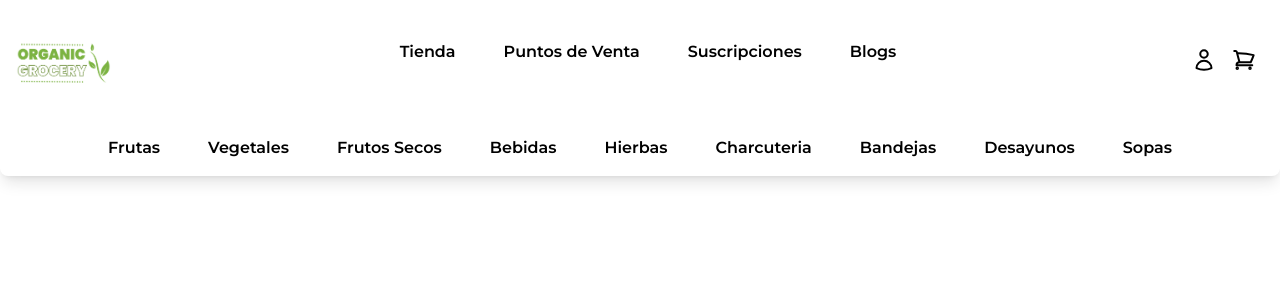
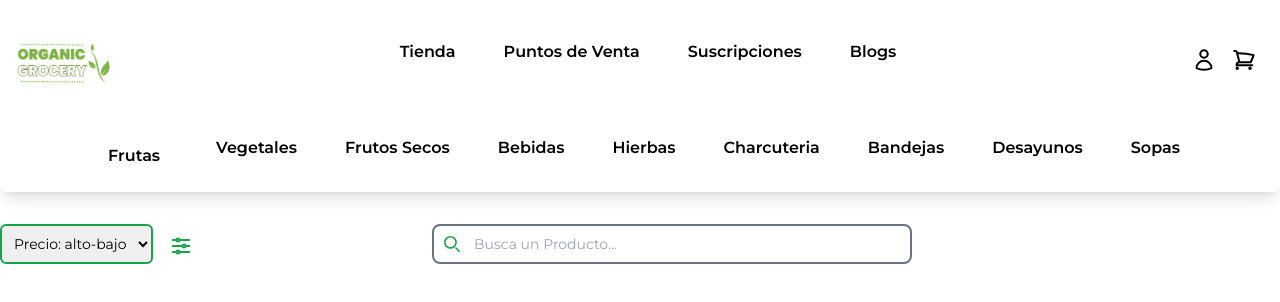
Before and after one commit to fabriciobencomo/ShopList, a React (Vite) app: page / in a window 1280 px wide. Shown: the top 302 px of the page. Built offline with nearby package versions, Linux system fonts and the light colour scheme.

Commit message:
created listItems css and html

```diff
--- a/src/ListShopApp.jsx
+++ b/src/ListShopApp.jsx
@@ -1,16 +1,13 @@
 import { useState } from 'react'
-import { Navbar } from './shop/components'
-import { Menu } from './shop/components/Menu'
+import { ListShopPage } from './shop/pages/ListShopPage'
+
 
 function ListShopApp() {
   const [count, setCount] = useState(0)
 
   return (
     <>
-      <div className='shadow-lg rounded-lg p-4'>
-        <Navbar></Navbar>
-        <Menu></Menu>
-      </div>
+      <ListShopPage></ListShopPage>
     </>
   )
 }
--- a/src/shop/components/Item.jsx
+++ b/src/shop/components/Item.jsx
@@ -0,0 +1,7 @@
+import React from 'react'
+
+export const Item = () => {
+  return (
+    <div>Item</div>
+  )
+}
--- a/src/shop/components/ListItems.jsx
+++ b/src/shop/components/ListItems.jsx
@@ -0,0 +1,45 @@
+import React from 'react'
+
+export const ListItems = () => {
+  return (
+    <>
+        {/* Options */}
+      <div className='grid grid-cols-3 gap-4 mt-8'>
+        {/* Filters */}
+        <div className='flex gap-4'>
+            <select name="" id="" className='border-2 border-green-600 p-2 rounded-md text-sm' placeholder='Filtar Por'>
+                <option value="Precio: alto-bajo">Precio: alto-bajo</option>
+                <option value="Precio: bajo-alto">Precio: bajo-alto</option>
+            </select>
+            <button className='pt-1'>
+                <svg xmlns="http://www.w3.org/2000/svg" fill="none" viewBox="0 0 24 24" strokeWidth={2} stroke="#16a34a" className="w-6 h-6">
+                    <path strokeLinecap="round" strokeLinejoin="round" d="M10.5 6h9.75M10.5 6a1.5 1.5 0 1 1-3 0m3 0a1.5 1.5 0 1 0-3 0M3.75 6H7.5m3 12h9.75m-9.75 0a1.5 1.5 0 0 1-3 0m3 0a1.5 1.5 0 0 0-3 0m-3.75 0H7.5m9-6h3.75m-3.75 0a1.5 1.5 0 0 1-3 0m3 0a1.5 1.5 0 0 0-3 0m-9.75 0h9.75" />
+                </svg>
+            </button>
+        </div>
+        {/* SearchBar */}
+        <div className='col-span-2 block mr-12'>
+            <form>
+                <label for="default-search" class="mb-2 text-sm font-medium text-gray-900 sr-only dark:text-white">Search</label>
+                <div class="relative">
+                    <input type="search" id="default-search" class="w-3/5 p-2 ps-10 text-sm border-2 text-gray-900  border-gray-500 rounded-lg bg-white" placeholder="Busca un Producto..." required />
+                    <div class="absolute inset-y-0 start-0 flex items-center ps-3">
+                        <button type='submit'>
+                            <svg class="w-4 h-4 text-gray-500 dark:text-gray-400" aria-hidden="true" xmlns="http://www.w3.org/2000/svg" fill="none" viewBox="0 0 20 20">
+                                <path stroke="#16a34a" stroke-linecap="round" stroke-linejoin="round" stroke-width="2" d="m19 19-4-4m0-7A7 7 0 1 1 1 8a7 7 0 0 1 14 0Z"/>
+                            </svg>
+                        </button>
+                    </div>
+                </div>
+            </form>
+        </div>
+      </div>
+
+        {/* List Items */}
+
+        <div className='grid grid-cols-5'>
+
+        </div>
+    </>
+  )
+}
--- a/src/shop/components/Menu.jsx
+++ b/src/shop/components/Menu.jsx
@@ -1,9 +1,9 @@
 
 export const Menu = () => {
   return (
-    <div className="container mt-12 mx-auto">
+    <div className="mt-12 mx-auto">
         <ul className="flex gap-12 justify-center">
-            <li>Frutas</li>
+            <li className="hover:bg-green-800 hover:text-white hover:rounded-xl p-2">Frutas</li>
             <li>Vegetales</li>
             <li>Frutos Secos</li>
             <li>Bebidas</li>
--- a/src/shop/components/Navbar.jsx
+++ b/src/shop/components/Navbar.jsx
@@ -2,7 +2,7 @@ import logo from '../../assets/logo.png'
 
 export const Navbar = () => {
     return (
-        <div className="container mx-auto mt-6">
+        <div className="mt-6">
             <div className="flex flex-row justify-between">
                 {/* Logo */}
                 <div className="">
--- a/src/shop/components/index.js
+++ b/src/shop/components/index.js
@@ -1 +1,4 @@
 export * from './Navbar'
+export * from './Menu'
+export * from './ListItems'
+export * from './Item'
--- /dev/null
+++ b/src/shop/pages/ListShopPage.jsx
@@ -0,0 +1,17 @@
+import { Navbar, Menu, ListItems } from "../components"
+
+export const ListShopPage = () => {
+  return (
+    <div>
+        <div className='shadow-lg rounded-lg p-4'>
+            <div className="container mx-auto">
+                <Navbar></Navbar>
+                <Menu></Menu>
+            </div>
+      </div>
+      <div className="container mx-auto">
+        <ListItems></ListItems>
+      </div>
+    </div>
+  )
+}
```
